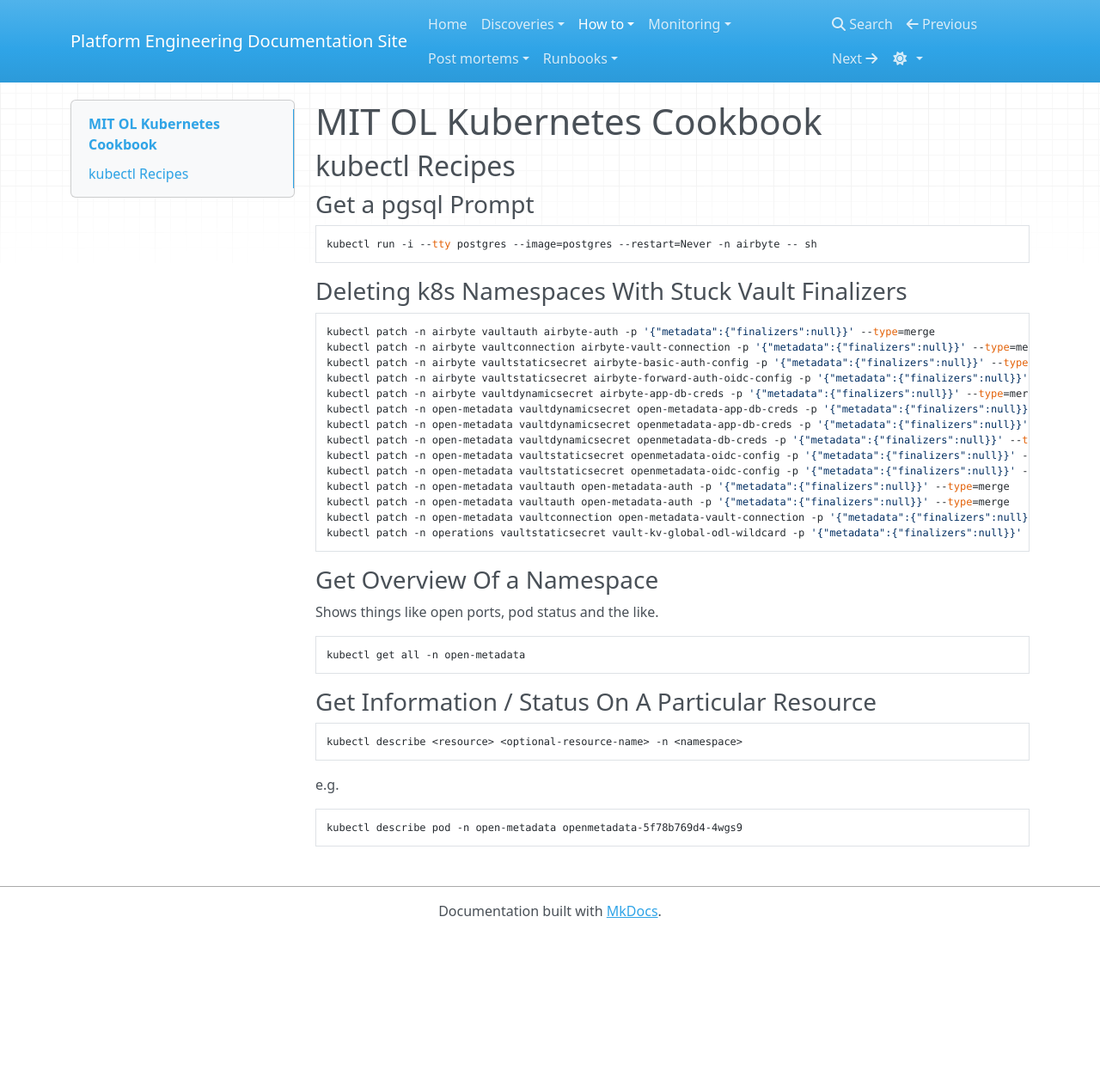
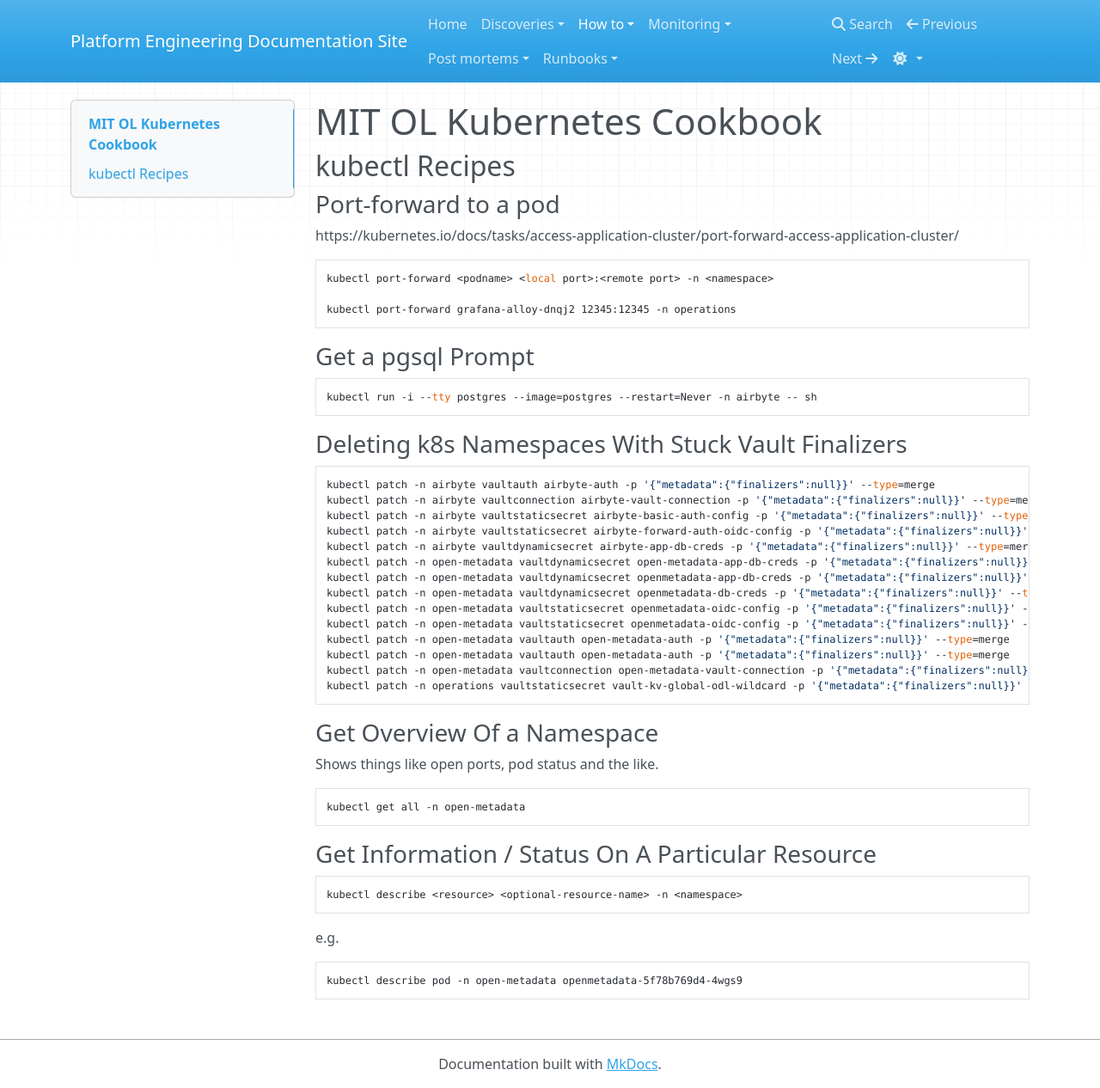
Before and after one commit to mitodl/platform-engineering-site, an MkDocs documentation site: the page built from docs/how_to/mitol_kubernetes_cookbook.md, in a window 1280 px wide and 1266 px high. Shown: the whole window at 86% size. Built offline with MkDocs 1.6.1, drawn with Linux system fonts in a browser that asks for light colours; nearby versions of some CDN libraries.

Commit message:
Added portforwarding example.

````diff
--- a/docs/how_to/mitol_kubernetes_cookbook.md
+++ b/docs/how_to/mitol_kubernetes_cookbook.md
@@ -1,6 +1,16 @@
 # MIT OL Kubernetes Cookbook
 
 ## kubectl Recipes
+
+### Port-forward to a pod
+
+https://kubernetes.io/docs/tasks/access-application-cluster/port-forward-access-application-cluster/
+
+```bash
+kubectl port-forward <podname> <local port>:<remote port> -n <namespace>
+
+kubectl port-forward grafana-alloy-dnqj2 12345:12345 -n operations
+```
 
 ### Get a pgsql Prompt
 
````
